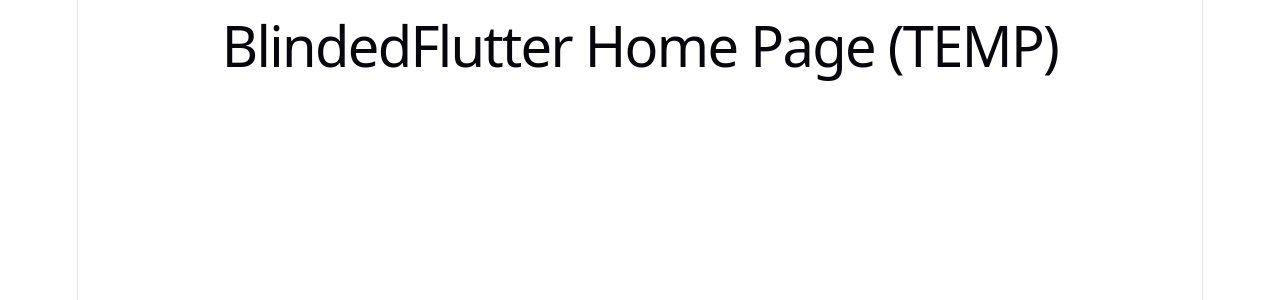
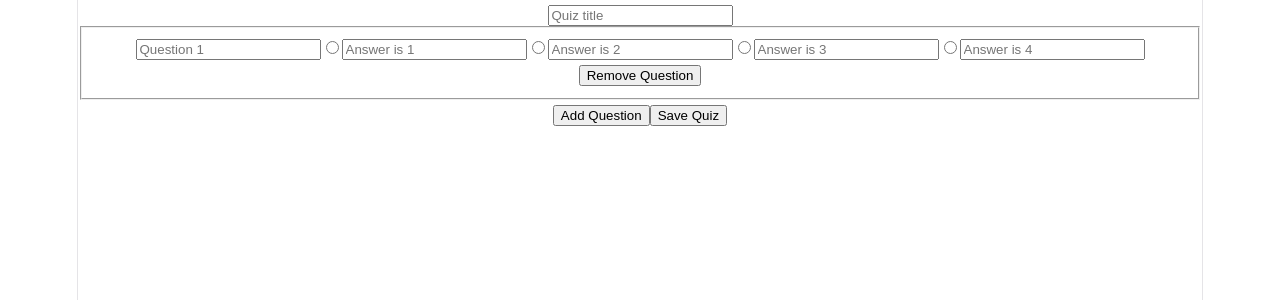
Before and after one commit to facetype/ReverseKahoot, a React (Vite) app: page / in a window 1280 px wide. Shown: the top 300 px of the page. Built offline with nearby package versions, Linux system fonts and the light colour scheme; no server answers.

Commit message:
Slight script refactoring + HashRouter import

```diff
--- a/src/Home.tsx
+++ b/src/Home.tsx
@@ -1,7 +1,9 @@
+import QuizEditor from "./pages/QuizEditor";
+
 /*Home Page can be built here, this is currently the page loaded in main.tsx*/
 export default function App() {
 
   return (
-<h1>BlindedFlutter Home Page (TEMP)</h1>
+    <QuizEditor userId=""/>
   )
 }
--- a/src/main.tsx
+++ b/src/main.tsx
@@ -1,10 +1,13 @@
 import { StrictMode } from 'react'
 import { createRoot } from 'react-dom/client'
+import { HashRouter } from 'react-router-dom'
 import './index.css'
 import Home from './Home.tsx'
 
 createRoot(document.getElementById('root')!).render(
   <StrictMode>
-    <Home />
+    <HashRouter>
+      <Home />
+    </HashRouter>
   </StrictMode>,
 )
--- a/src/pages/QuizEditor.tsx
+++ b/src/pages/QuizEditor.tsx
@@ -8,7 +8,7 @@ const emptyQuestion = (): QuestionDraft => ({
     answers: Array.from({ length: 4 }, () => ({ answerText: '', isCorrect: false }))
 })
 
-export default function QuizEditor({ userId }: { userId: string }) {
+function QuizEditor({ userId }: { userId: string }) {
     const { quizId } = useParams(); // undefined => create
     const navigate = useNavigate();
     const [draft, setDraft] = useState<QuizDraft>({
@@ -120,3 +120,5 @@ export default function QuizEditor({ userId }: { userId: string }) {
         </div>
     );
 }
+
+export default QuizEditor
```
